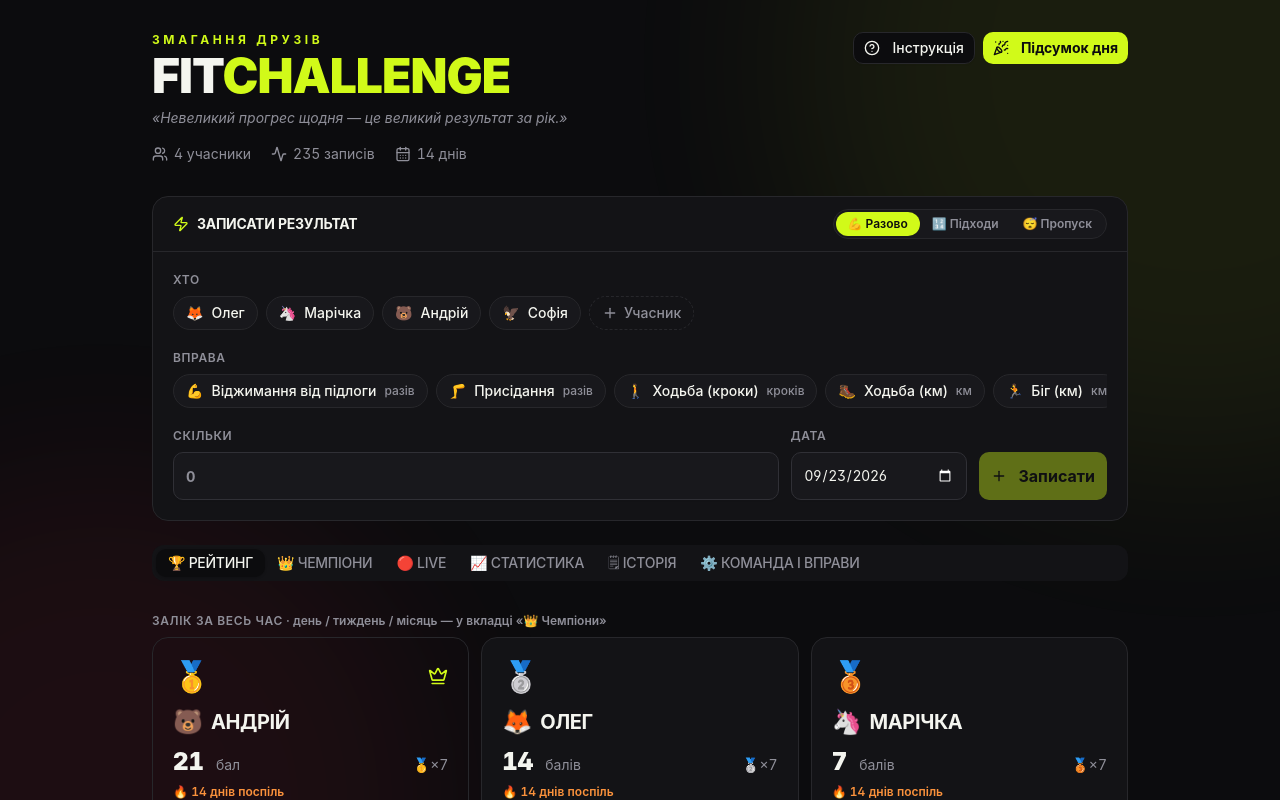
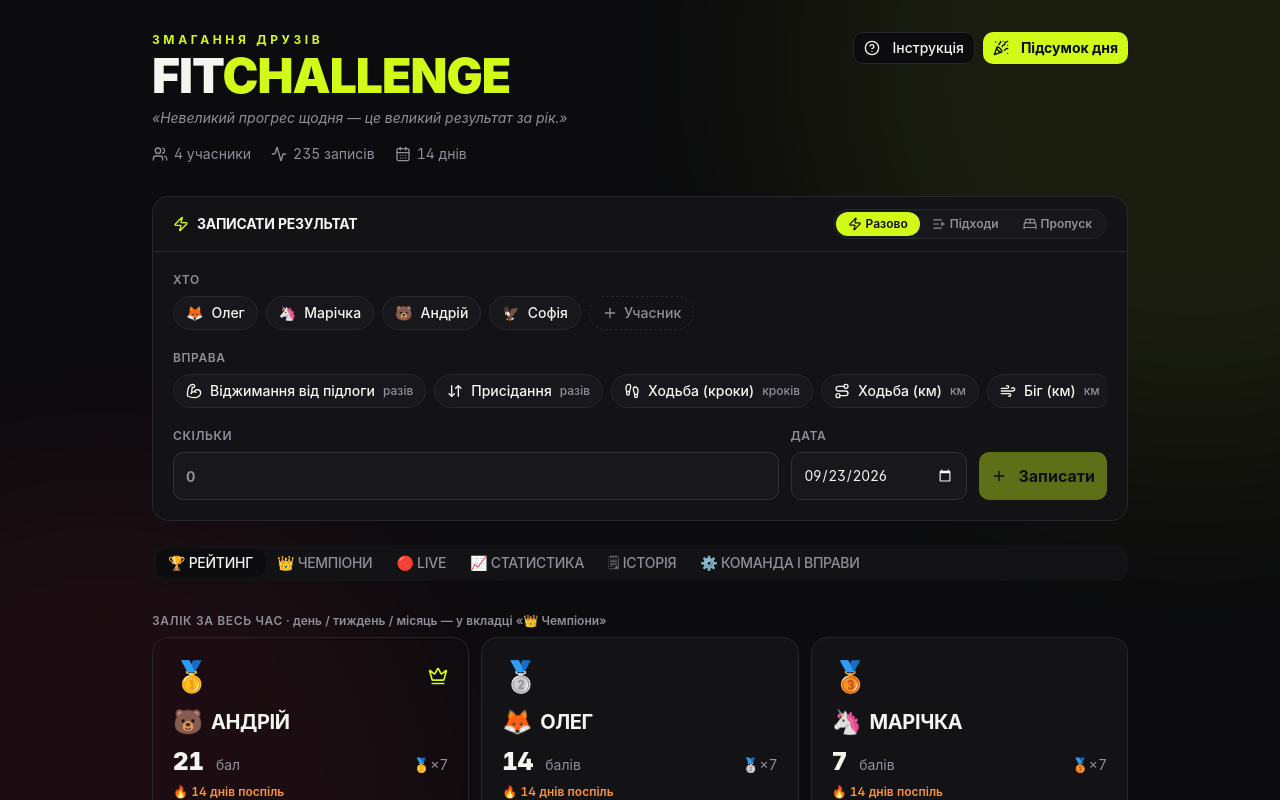
Before and after one commit to alysyuk78-blip/fitchallenge, a React (Vite) app: page / in a window 1280 px wide. Both pictures are taken after a click on the button "Подивитись на демо-даних". Shown: the top 800 px of the page. Built offline with nearby package versions, Linux system fonts and the light colour scheme.

Commit message:
Преміальні контурні іконки Lucide замість емодзі: режими запису та вправи

```diff
--- /dev/null
+++ b/src/components/ExerciseIcon.tsx
@@ -0,0 +1,33 @@
+import {
+  ArrowDownUp,
+  BicepsFlexed,
+  Dumbbell,
+  Footprints,
+  Route,
+  StretchHorizontal,
+  Wind,
+  type LucideIcon,
+} from 'lucide-react'
+import type { Exercise } from '@/types'
+
+/** Преміальні контурні іконки для стандартних вправ (за id). Користувацькі вправи — емодзі. */
+const EXERCISE_ICONS: Record<string, LucideIcon> = {
+  'ex-pushups': BicepsFlexed, // віджимання — напружений біцепс
+  'ex-squats': ArrowDownUp, // присідання — рух вниз-вгору
+  'ex-walk-steps': Footprints, // ходьба в кроках — сліди
+  'ex-walk-km': Route, // ходьба в км — маршрут
+  'ex-run-km': Wind, // біг — швидкість
+  'ex-plank': StretchHorizontal, // планка — горизонтальне тіло
+  'ex-pullups': Dumbbell, // підтягування — силова
+}
+
+interface Props {
+  exercise: Pick<Exercise, 'id' | 'emoji' | 'name'>
+  className?: string
+}
+
+export default function ExerciseIcon({ exercise, className = 'h-4 w-4' }: Props) {
+  const Icon = EXERCISE_ICONS[exercise.id]
+  if (Icon) return <Icon className={className} aria-label={exercise.name} />
+  return <span className={className}>{exercise.emoji}</span>
+}
--- a/src/components/HelpDialog.tsx
+++ b/src/components/HelpDialog.tsx
@@ -45,13 +45,13 @@ export default function HelpDialog({ trigger }: { trigger: ReactNode }) {
               до 10 км). У заліку видно відхилення кожного від норми.
             </Step>
             <Step n={4} title="Записуйте результати щодня">
-              Оберіть <b>хто</b> → <b>вправу</b> → <b>скільки</b> і дату. Є два способи: <b>«💪 Разово»</b> —
-              одне число одразу, або <b>«🔢 Підходи»</b> — додавайте підходи протягом дня (20 + 25 + 15…), а
+              Оберіть <b>хто</b> → <b>вправу</b> → <b>скільки</b> і дату. Є два способи: <b>«Разово»</b> —
+              одне число одразу, або <b>«Підходи»</b> — додавайте підходи протягом дня (20 + 25 + 15…), а
               наприкінці натисніть <b>«🏁 Фініш»</b> — сума піде в залік одним записом. За запис — залп
               конфеті 🎉, а якщо вийшли в лідери вправи — особливе святкування!
             </Step>
             <Step n={5} title="Пропуск дня — з причиною">
-              Не вдалось потренуватися? Перемкніть «💪 Разово» на <b>«😴 Пропуск»</b> і оберіть причину:
+              Не вдалось потренуватися? Перемкніть «Разово» на <b>«Пропуск»</b> і оберіть причину:
               😴 лінь чи 🤕 травма/хвороба. Пропуск видно в історії та біля імені в рейтингу.
             </Step>
             <Step n={6} title="Рейтинг, чемпіон і стрічка дня">
--- a/src/pages/Home.tsx
+++ b/src/pages/Home.tsx
@@ -102,7 +102,7 @@ export default function Home() {
                 </Button>
                 {openDraftsToday > 0 && (
                   <span
-                    title={`Незакриті підходи за сьогодні: ${openDraftsToday}. Відкрийте «🔢 Підходи» та натисніть «Фініш»`}
+                    title={`Незакриті підходи за сьогодні: ${openDraftsToday}. Відкрийте «Підходи» та натисніть «Фініш»`}
                     className="absolute -right-1.5 -top-1.5 flex h-5 min-w-5 items-center justify-center rounded-full bg-red-500 px-1 text-[11px] font-black text-white shadow-lg"
                   >
                     {openDraftsToday}
--- a/src/sections/History.tsx
+++ b/src/sections/History.tsx
@@ -1,6 +1,7 @@
 import { useMemo, useState } from 'react'
 import { History as HistoryIcon, Trash2 } from 'lucide-react'
 import { Button } from '@/components/ui/button'
+import ExerciseIcon from '@/components/ExerciseIcon'
 import { SKIP_REASONS, type CompetitionState } from '@/types'
 import { fmt, fmtDateFull, plural } from '@/lib/score'
 
@@ -86,7 +87,8 @@ export default function History({
                   <span className="text-xl">{p.emoji}</span>
                   <div className="min-w-0">
                     <p className="truncate text-sm font-medium">
-                      {p.name} <span className="text-muted-foreground">·</span> {ex.emoji} {ex.name}
+                      {p.name} <span className="text-muted-foreground">·</span>{' '}
+                      <ExerciseIcon exercise={ex} className="inline h-3.5 w-3.5 align-[-0.15em]" /> {ex.name}
                     </p>
                     <p className="text-xs capitalize text-muted-foreground">{fmtDateFull(row.date)}</p>
                   </div>
--- a/src/sections/Leaderboard.tsx
+++ b/src/sections/Leaderboard.tsx
@@ -1,6 +1,7 @@
 import { useMemo, useState } from 'react'
 import { Crown, Medal, Target } from 'lucide-react'
 import CountUp from '@/components/CountUp'
+import ExerciseIcon from '@/components/ExerciseIcon'
 import { SKIP_REASONS, type CompetitionState, type Exercise } from '@/types'
 import { computeStandings, daySumFor, fmt, normLabel, normStatus, plural, rankExercise, streakDays } from '@/lib/score'
 import { todayLocal } from '@/hooks/useCompetition'
@@ -159,7 +160,7 @@ export default function Leaderboard({ state }: { state: CompetitionState }) {
                     : 'border-border bg-secondary/50 hover:bg-secondary',
                 )}
               >
-                <span>{e.emoji}</span>
+                <ExerciseIcon exercise={e} className="h-4 w-4" />
                 <span>{e.name}</span>
               </button>
             ))}
--- a/src/sections/LiveFeed.tsx
+++ b/src/sections/LiveFeed.tsx
@@ -1,5 +1,6 @@
 import { useMemo } from 'react'
 import { Radio } from 'lucide-react'
+import ExerciseIcon from '@/components/ExerciseIcon'
 import { SKIP_REASONS, type CompetitionState } from '@/types'
 import { fmt } from '@/lib/score'
 import { todayLocal } from '@/hooks/useCompetition'
@@ -79,7 +80,9 @@ export default function LiveFeed({ state, synced }: { state: CompetitionState; s
                 <span className="text-xl">{p.emoji}</span>
                 <p className="min-w-0 flex-1 truncate text-sm">
                   <span className="font-medium">{p.name}</span>{' '}
-                  <span className="text-muted-foreground">{ex.emoji} {ex.name}</span>
+                  <span className="text-muted-foreground">
+                    <ExerciseIcon exercise={ex} className="inline h-3.5 w-3.5 align-[-0.15em]" /> {ex.name}
+                  </span>
                 </p>
                 <span className="shrink-0 text-base font-black text-volt">
                   +{fmt(row.value)}
--- a/src/sections/Manage.tsx
+++ b/src/sections/Manage.tsx
@@ -13,6 +13,7 @@ import {
   AlertDialogTrigger,
 } from '@/components/ui/alert-dialog'
 import ParticipantDialog from '@/components/ParticipantDialog'
+import ExerciseIcon from '@/components/ExerciseIcon'
 import ExerciseDialog from '@/components/ExerciseDialog'
 import { normLabel, plural } from '@/lib/score'
 import type { CompetitionState, Exercise, Unit } from '@/types'
@@ -112,7 +113,7 @@ export default function Manage({
           {state.exercises.map((e) => (
             <div key={e.id} className="flex items-center gap-3 px-4 py-2.5 sm:px-5">
               <span className="flex h-9 w-9 items-center justify-center rounded-full bg-secondary text-lg">
-                {e.emoji}
+                <ExerciseIcon exercise={e} className="h-5 w-5" />
               </span>
               <div className="min-w-0">
                 <p className="truncate font-medium">{e.name}</p>
--- a/src/sections/QuickLog.tsx
+++ b/src/sections/QuickLog.tsx
@@ -4,6 +4,7 @@ import { BedDouble, Flag, ListPlus, Plus, UserPlus, X, Zap } from 'lucide-react'
 import { Button } from '@/components/ui/button'
 import { Input } from '@/components/ui/input'
 import ParticipantDialog from '@/components/ParticipantDialog'
+import ExerciseIcon from '@/components/ExerciseIcon'
 import { todayLocal } from '@/hooks/useCompetition'
 import type { SetDraft } from '@/hooks/useSetDrafts'
 import { fireConfetti } from '@/lib/confetti'
@@ -159,10 +160,10 @@ export default function QuickLog({
     )
   }
 
-  const MODE_UI: Record<Mode, { icon: ReactNode; title: string; tab: string }> = {
-    result: { icon: <Zap className="h-4 w-4 text-volt" />, title: 'Записати результат', tab: '💪 Разово' },
-    sets: { icon: <ListPlus className="h-4 w-4 text-volt" />, title: 'Підходи за день', tab: '🔢 Підходи' },
-    skip: { icon: <BedDouble className="h-4 w-4 text-volt" />, title: 'Зафіксувати пропуск', tab: '😴 Пропуск' },
+  const MODE_UI: Record<Mode, { icon: ReactNode; tabIcon: ReactNode; title: string; tab: string }> = {
+    result: { icon: <Zap className="h-4 w-4 text-volt" />, tabIcon: <Zap className="h-3.5 w-3.5" />, title: 'Записати результат', tab: 'Разово' },
+    sets: { icon: <ListPlus className="h-4 w-4 text-volt" />, tabIcon: <ListPlus className="h-3.5 w-3.5" />, title: 'Підходи за день', tab: 'Підходи' },
+    skip: { icon: <BedDouble className="h-4 w-4 text-volt" />, tabIcon: <BedDouble className="h-3.5 w-3.5" />, title: 'Зафіксувати пропуск', tab: 'Пропуск' },
   }
 
   return (
@@ -184,7 +185,10 @@ export default function QuickLog({
                 mode === m ? 'bg-volt text-background' : 'text-muted-foreground hover:text-foreground',
               )}
             >
-              {MODE_UI[m].tab}
+              <span className="flex items-center gap-1">
+                {MODE_UI[m].tabIcon}
+                {MODE_UI[m].tab}
+              </span>
             </button>
           ))}
         </div>
@@ -243,7 +247,7 @@ export default function QuickLog({
                       : 'border-border bg-secondary/50 text-foreground hover:bg-secondary',
                   )}
                 >
-                  <span>{e.emoji}</span>
+                  <ExerciseIcon exercise={e} className="h-4 w-4" />
                   <span>{e.name}</span>
                   <span className={cn('text-xs', exerciseId === e.id ? 'text-background/70' : 'text-muted-foreground')}>
                     {e.unit}
--- a/src/sections/Stats.tsx
+++ b/src/sections/Stats.tsx
@@ -12,6 +12,7 @@ import {
   YAxis,
 } from 'recharts'
 import { ChartLine, ChartColumn } from 'lucide-react'
+import ExerciseIcon from '@/components/ExerciseIcon'
 import type { CompetitionState } from '@/types'
 import { cumulativeSeries, fmt, fmtDate, totalFor } from '@/lib/score'
 import { cn } from '@/lib/utils'
@@ -75,7 +76,7 @@ export default function Stats({ state }: { state: CompetitionState }) {
                 : 'border-border bg-card hover:bg-secondary',
             )}
           >
-            <span>{e.emoji}</span>
+            <ExerciseIcon exercise={e} className="h-4 w-4" />
             <span>{e.name}</span>
           </button>
         ))}
```
